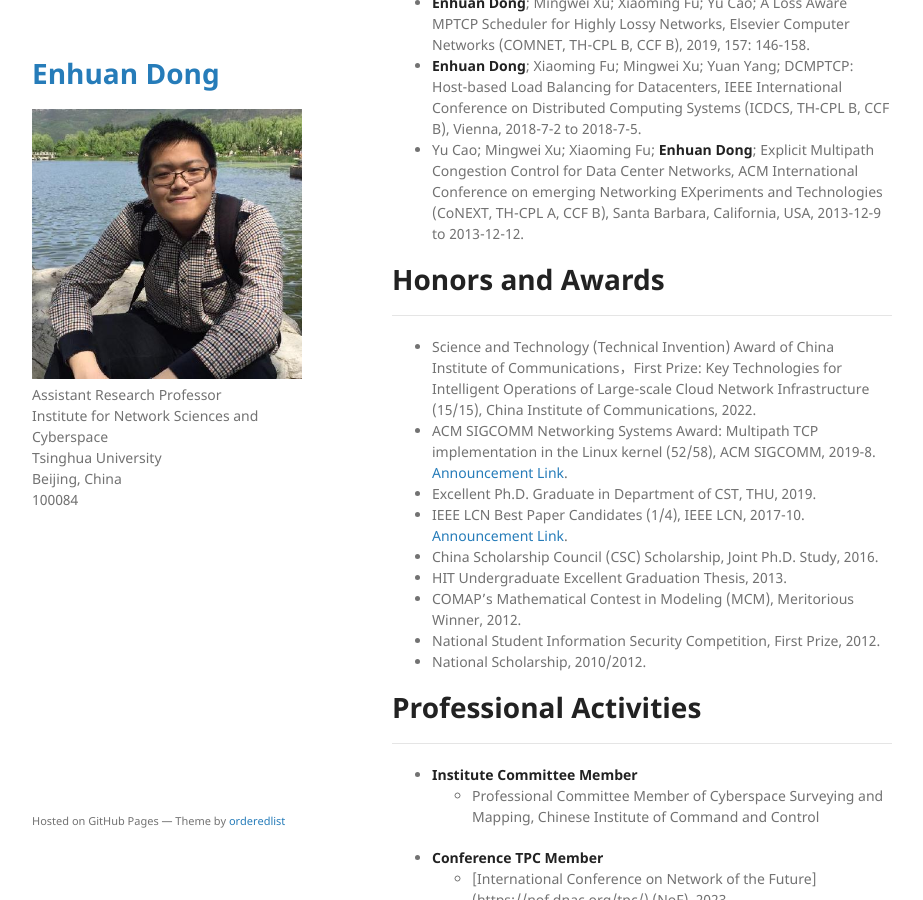
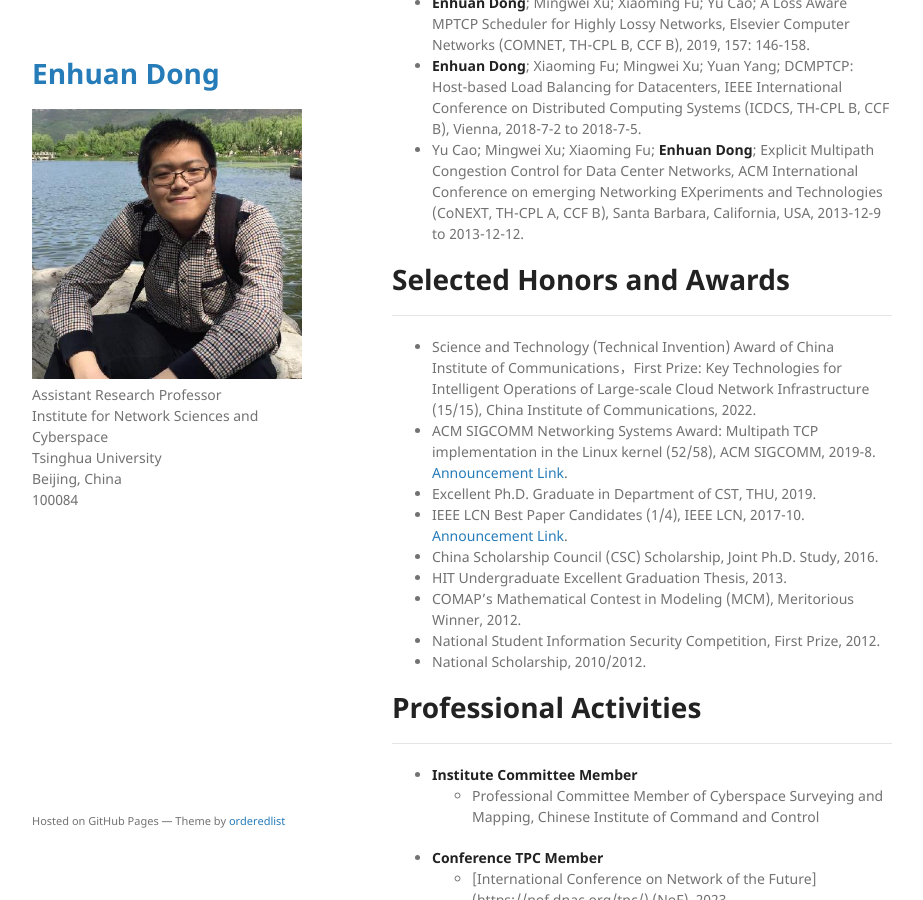
Before and after one commit to TsinghuaDong/tsinghuadong.github.io, a Jekyll site: the page built from index.md, in a window 1280 px wide and 900 px high, scrolled down 2075 px. Shown: the whole window, without its empty margins (178-1101 px from the left). Built offline with Jekyll 4.4.1, drawn with Linux system fonts in a browser that asks for light colours; our own code applies the rules of GitHub Pages for plain Markdown files.

Commit message:
2023-8-16

```diff
--- a/index.md
+++ b/index.md
@@ -65,7 +65,7 @@ My research interests include network security, network operations and network t
 - **Enhuan Dong**; Xiaoming Fu; Mingwei Xu; Yuan Yang; DCMPTCP: Host-based Load Balancing for Datacenters, IEEE International Conference on Distributed Computing Systems (ICDCS, TH-CPL B, CCF B), Vienna, 2018-7-2 to 2018-7-5.
 - Yu Cao; Mingwei Xu; Xiaoming Fu; **Enhuan Dong**; Explicit Multipath Congestion Control for Data Center Networks, ACM International Conference on emerging Networking EXperiments and Technologies (CoNEXT, TH-CPL A, CCF B), Santa Barbara, California, USA, 2013-12-9 to 2013-12-12.
 
-# Honors and Awards
+# Selected Honors and Awards
 
 * * *
 
```
